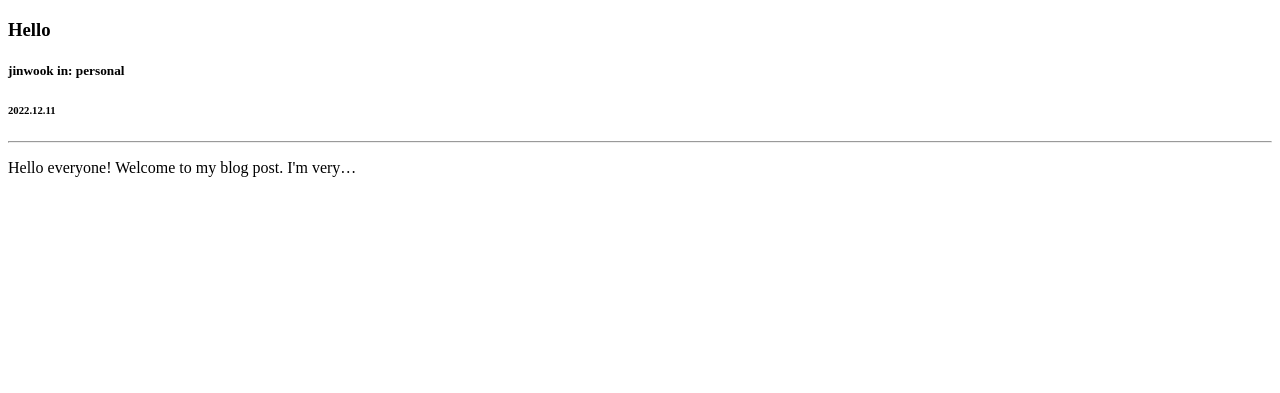
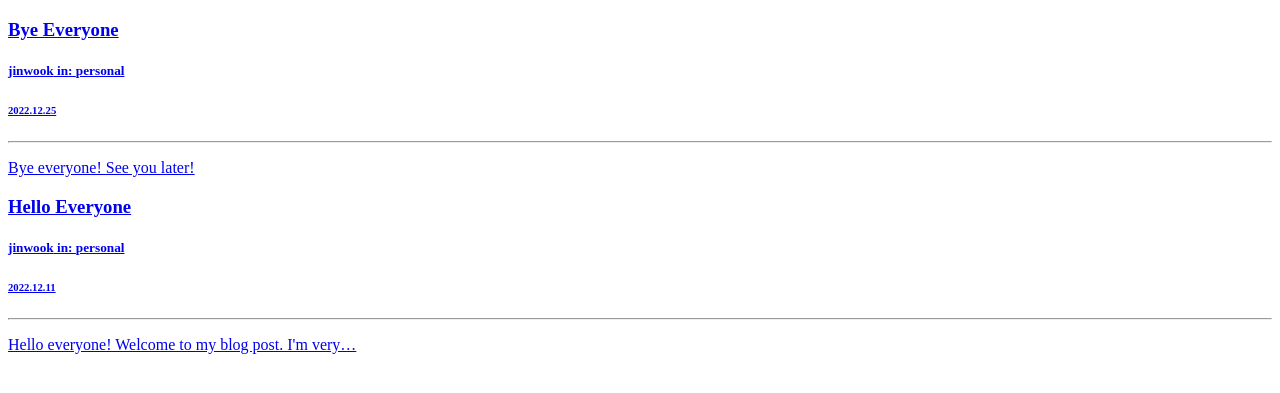
Before and after one commit to Jinwook-Song/gatsby-ecommerce, a Gatsby site: page /blog in a window 1280 px wide. Shown: the part 131-524 px from the top of the page. Built offline with nearby package versions, Linux system fonts and the light colour scheme; Gatsby itself is replaced by a stand-in of ours.

Commit message:
feat: dynamic page

```diff
--- /dev/null
+++ b/blog-posts/Bye.mdx
@@ -0,0 +1,11 @@
+---
+title: Bye Everyone
+category: personal
+date: '2022-12-25'
+author: jinwook
+slug: bye-everyone
+---
+
+# Bye everyone!
+
+See you later!
--- a/blog-posts/Hello.mdx
+++ b/blog-posts/Hello.mdx
@@ -1,11 +1,12 @@
 ---
-title: Hello
+title: Hello Everyone
 category: personal
 date: '2022-12-11'
 author: jinwook
+slug: hello-everyone
 ---
 
-## Hello everyone!
+# Hello everyone!
 
 Welcome to my blog post. I'm very havppy to have you all here with me on this special ocasion.
 
--- a/src/pages/blog.tsx
+++ b/src/pages/blog/index.tsx
@@ -1,7 +1,7 @@
-import { graphql, HeadFC, PageProps } from 'gatsby';
+import { graphql, HeadFC, Link, PageProps } from 'gatsby';
 import React from 'react';
-import Layout from '../components/Layout';
-import Seo from '../components/Seo';
+import Layout from '../../components/Layout';
+import Seo from '../../components/Seo';
 
 function Blog({ data: { allMdx } }: PageProps<Queries.BlogPostsQuery>) {
   return (
@@ -9,6 +9,7 @@
       <section>
         {allMdx.nodes.map((file) => (
           <article key={file.frontmatter?.title}>
+            <Link to={`/blog/${file.frontmatter?.slug}`}>
               <h3>{file.frontmatter?.title}</h3>
               <h5>
                 {file.frontmatter?.author} in: {file.frontmatter?.category}
@@ -16,6 +17,7 @@
               <h6>{file.frontmatter?.date}</h6>
               <hr />
               <p>{file.excerpt}</p>
+            </Link>
           </article>
         ))}
       </section>
@@ -33,6 +35,7 @@
         frontmatter {
           category
           title
+          slug
           date(formatString: "YYYY.MM.DD")
           author
         }
```
Also changed, not shown: src/pages/blog/{mdx.frontmatter__slug}.tsx (added, +12 -0 lines), README.md. Lines whose indentation alone changed are shown as unchanged.
